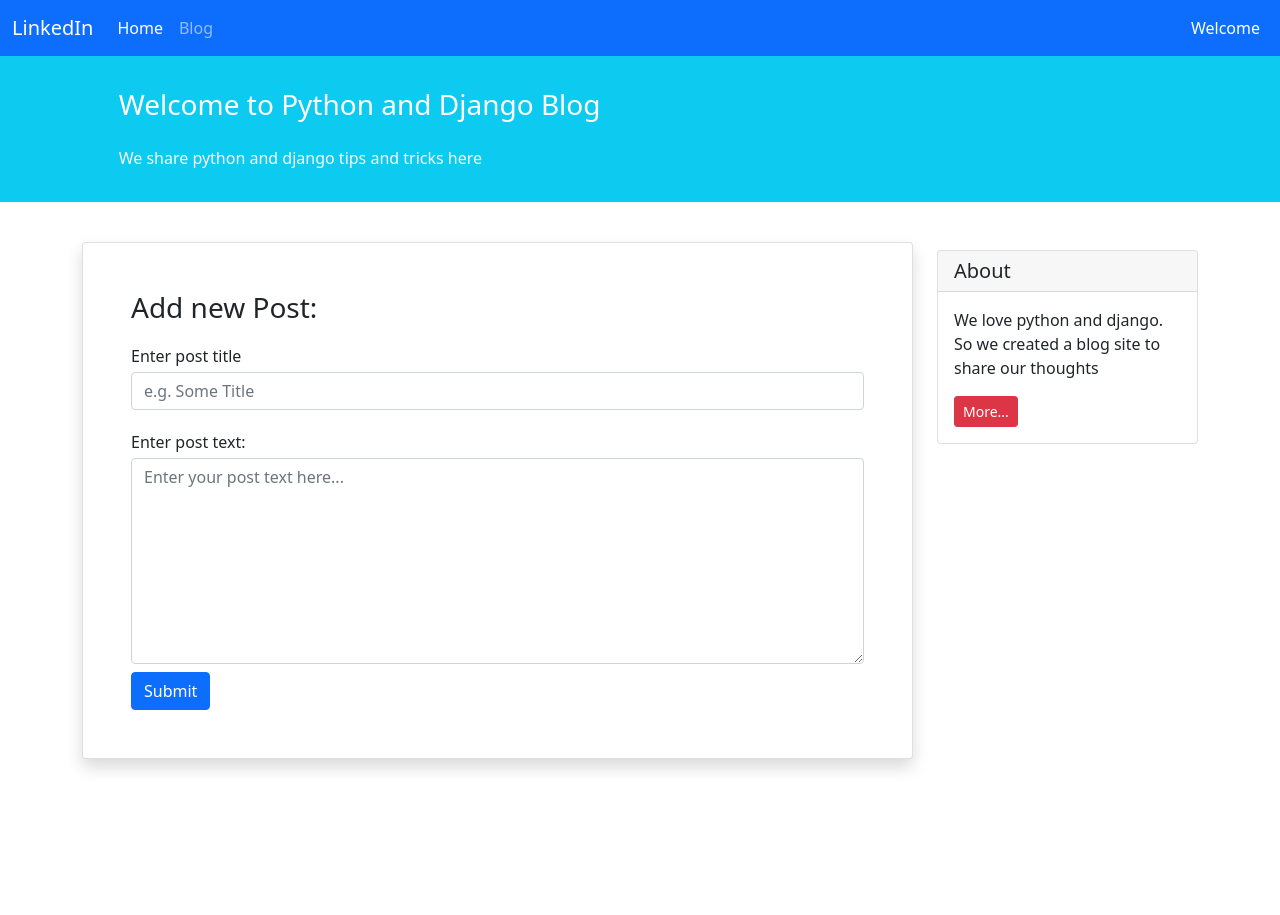
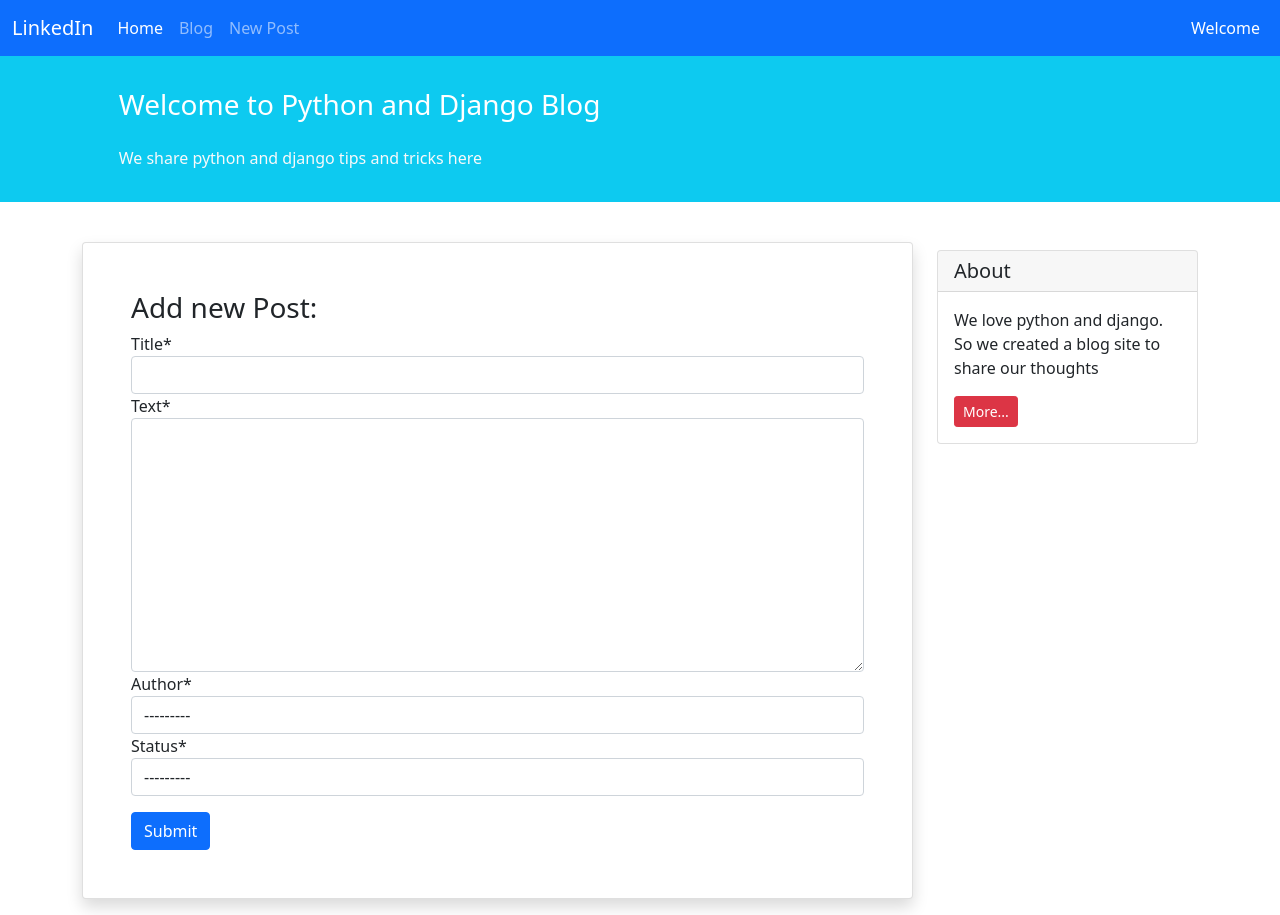
Before and after one commit to SamiraDorchalian/blogWebsiteProjectDjango, a Django app: page /blog/create/ in a window 1280 px wide. Before the commit the page ends 770 px from the top, so only its background shows below. Run offline with Django 4.2, Linux system fonts and the light colour scheme; some libraries are stand-ins or nearby versions.

Commit message:
make form for create new post

```diff
--- /dev/null
+++ b/blogWebsiteProjectDjango-with-MySql/blog/forms.py
@@ -0,0 +1,8 @@
+from django import forms
+
+from .models import Post
+
+class NewPostForm(forms.ModelForm):
+    class Meta:
+        model = Post
+        fields = ['title', 'text', 'author', 'status']
--- a/blogWebsiteProjectDjango-with-MySql/blog/templates/blog/post_create.html
+++ b/blogWebsiteProjectDjango-with-MySql/blog/templates/blog/post_create.html
@@ -1,4 +1,5 @@
 {% extends "_base.html" %}
+{% load crispy_forms_tags %}
 
 {% block page_title %}Add New Post{% endblock page_title %}
 
@@ -9,15 +10,9 @@
             <div class="card shadow my-3 p-5">
                 <h3>Add new Post:</h3>
                 <form method="POST">
-                    <div class="form-group py-2">
-                        <label class="py-1">Enter post title</label>
-                        <input type="text" class="form-control" placeholder="e.g. Some Title" name="title">
-                    </div>
-                    <div class="form-group py-2">
-                        <label class="py-1">Enter post text:</label>
-                        <textarea class="form-control" name="text" rows="8" placeholder="Enter your post text here..."></textarea>
-                    </div>
-                    <button type="submit" class="btn btn-primary">Submit</button>
+                    {% csrf_token %}
+                    {{ form|crispy }}
+                    <button type="submit" class="btn btn-primary mt-3">Submit</button>
                 </form>
             </div>
         </div>
--- a/blogWebsiteProjectDjango-with-MySql/blog/views.py
+++ b/blogWebsiteProjectDjango-with-MySql/blog/views.py
@@ -1,7 +1,9 @@
-from django.shortcuts import render
+from django.shortcuts import render, redirect, reverse
 from django.shortcuts import get_object_or_404
+from django.contrib.auth.models import User
 
 from .models import Post
+from .forms import NewPostForm
 
 def post_list_view(request):
     posts_list = Post.objects.filter(status='pub')
@@ -12,4 +14,13 @@
     return render(request, 'blog/post_detail.html', {'post': post})
 
 def post_create_view(request):
-    return render(request, 'blog/post_create.html' )
+    if request.method == 'POST':
+        form = NewPostForm(request.POST)
+        if form.is_valid():
+            form.save()
+            return redirect('posts_list')
+
+    else:
+        form = NewPostForm()
+
+    return render(request, 'blog/post_create.html', {'form': form} )
--- a/blogWebsiteProjectDjango-with-MySql/templates/_base.html
+++ b/blogWebsiteProjectDjango-with-MySql/templates/_base.html
@@ -20,8 +20,9 @@
         </button>
         <div class="collapse navbar-collapse" id="navbarNavAltMarkup">
             <div class="navbar-nav">
-                <a class="nav-link active" aria-current="page" href="#">Home</a>
-                <a class="nav-link" href="#">Blog</a>
+                <a class="nav-link active" aria-current="page" href="{% url "posts_list" %}">Home</a>
+                <a class="nav-link" href="{% url "posts_list" %}">Blog</a>
+                <a class="nav-link" href="{% url "post_create" %}">New Post</a>
             </div>
         </div>
         <div class="mx-2 text-white">Welcome</div>
```
Also changed, not shown: blogWebsiteProjectDjango-with-MySql/config/settings.py (+7 -0 lines).
